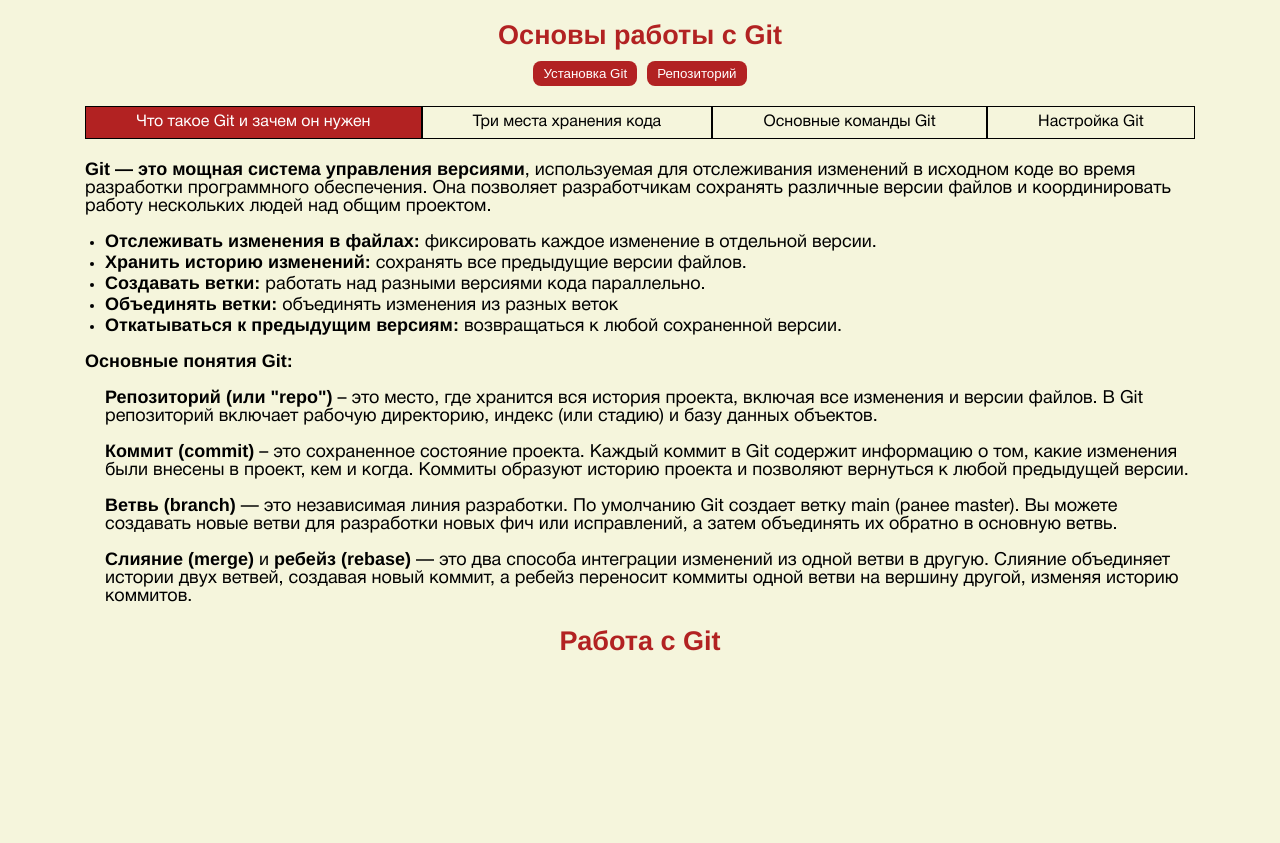
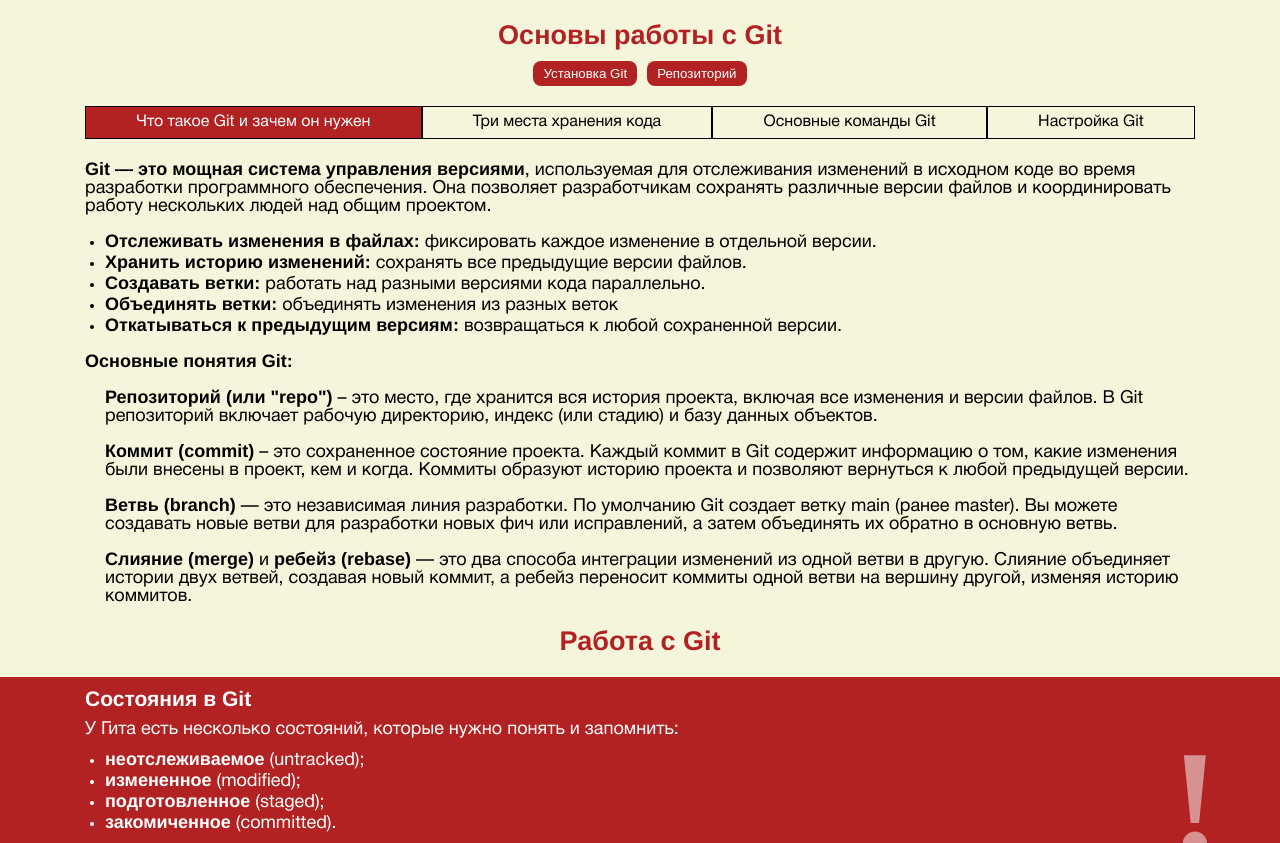
Before and after one commit to AndreyMalyar/first-frontend-project, a plain HTML site: page index.html in a window 1280 px wide. Before the commit the page ends 800 px from the top, so only its background shows below. Drawn offline with Linux system fonts and the light colour scheme.

Commit message:
feat: section stateGit добавил разабзац состояние в Git + его стилиÐ

```diff
--- a/index.html
+++ b/index.html
@@ -144,6 +144,21 @@
     <!--section stateGit-->
     <section class="stateGit">
         <h2 class="section-title">Работа с Git</h2>
+        <!-- состояние в Git -->
+        <div class="stateGit__wrap">
+            <div class="container stateGit__container">
+                <h3 class="stateGit__title">Состояния в Git</h3>
+                <p class="stateGit__text">У Гита есть несколько состояний, которые нужно понять и запомнить:</p>
+                <ul class="stateGit__list">
+                    <li><b>неотслеживаемое</b> (untracked);</li>
+                    <li><b>измененное</b> (modified);</li>
+                    <li><b>подготовленное</b> (staged);</li>
+                    <li><b>закомиченное</b> (committed).</li>
+                </ul>
+            </div>
+        </div>
+        <!-- End состояние в Git -->
+
 
     </section>
 </main>
--- a/style.css
+++ b/style.css
@@ -131,3 +131,44 @@ body{
 .tabs-content__item_active{
     display: block;
 }
+
+/* section stateGit (состояние в Git) */
+.stateGit{
+    width: 100%;
+    position: relative;
+}
+.stateGit__wrap{
+    width: 100%;
+    background-color: var(--color-firebrick);
+    position: sticky;
+    left: 0;
+    top: 0;
+    z-index: 10;
+}
+.stateGit__container{
+    margin-top: 20px;
+    padding-top: 10px;
+    padding-bottom: 10px;
+    background-color: var(--color-firebrick);
+    color: var(--color-white);
+    position: relative;
+    overflow: hidden;
+}
+.stateGit__container::before{
+    content: '!';
+    position: absolute;
+    bottom: -10px;
+    right: -10px;
+    font-weight: 600;
+    font-size: 150px;
+    line-height: 100px;
+    opacity: 0.5;
+    overflow: hidden;
+    font-family: serif;
+}
+.stateGit__text{
+    margin: 10px 0;
+}
+.stateGit__list{
+    margin-left: 20px;
+}
```
